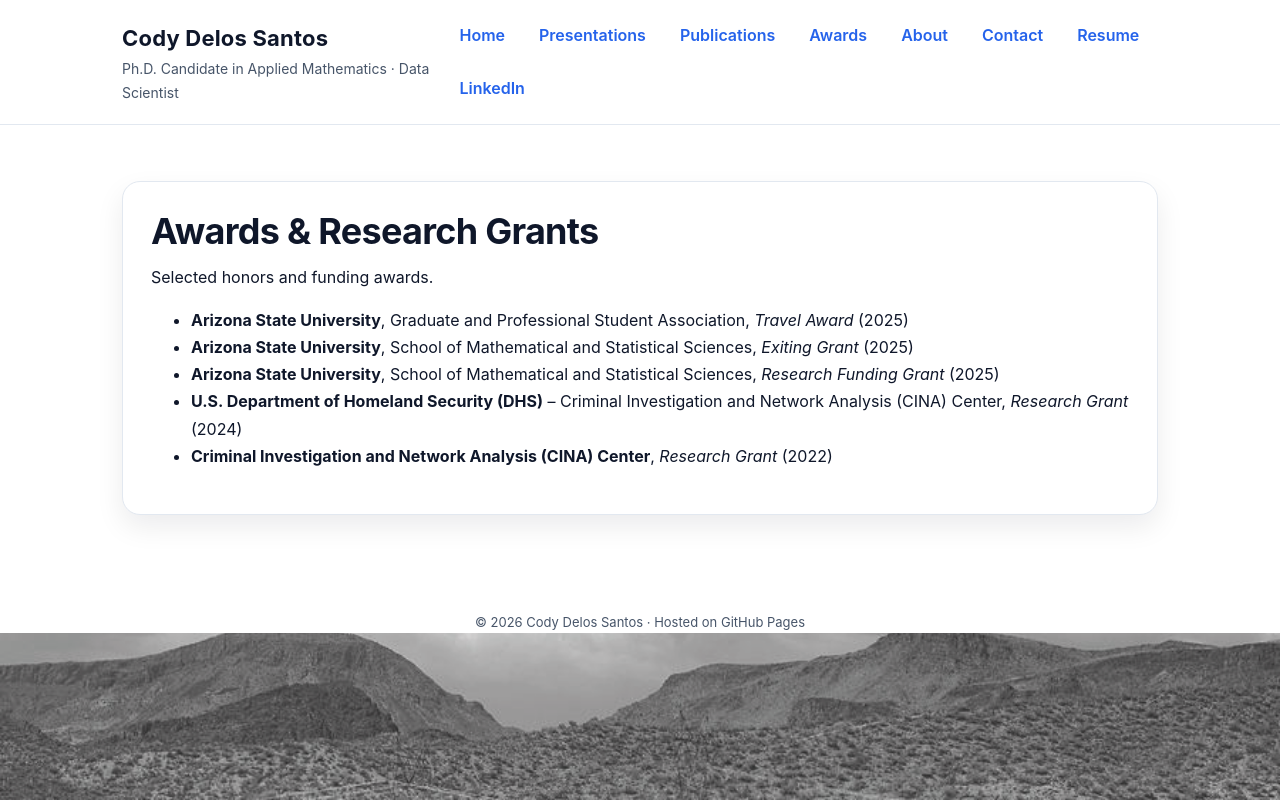
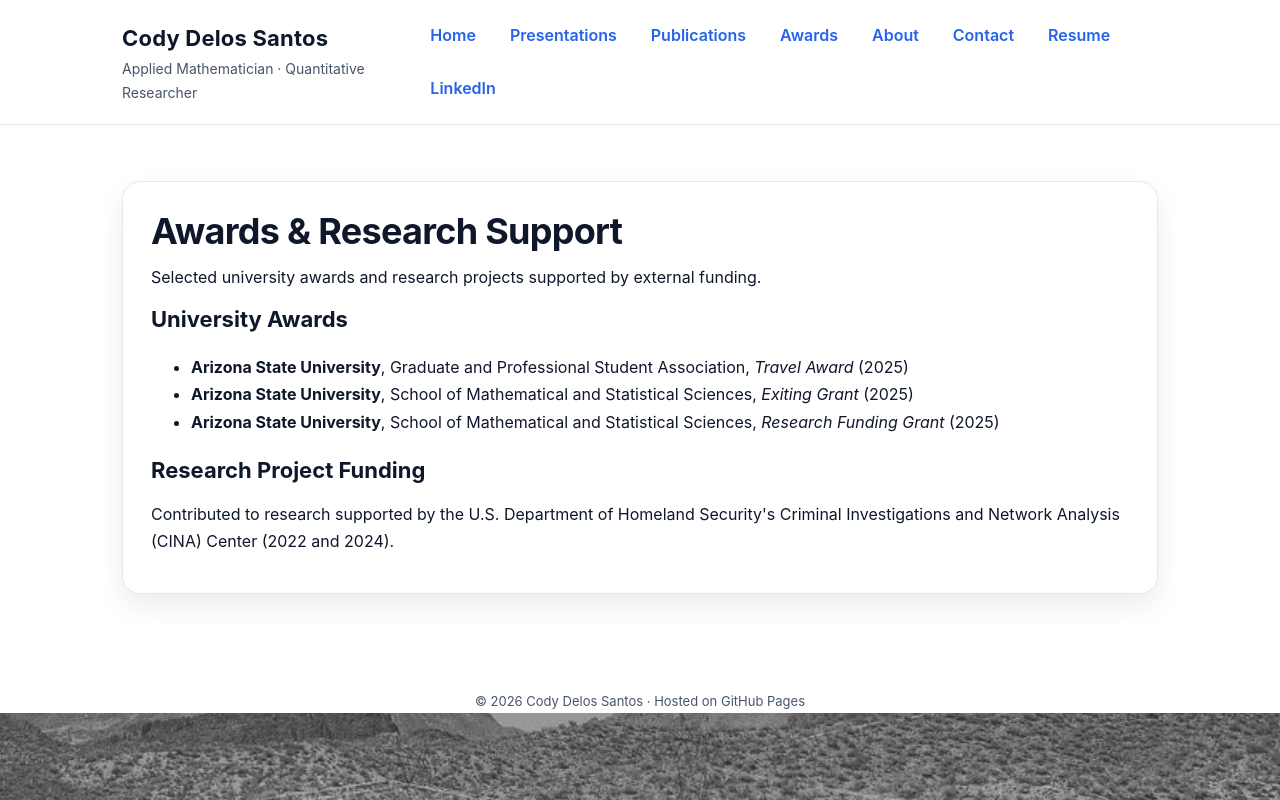
Before and after one commit to CJDelos1992/CJDelos1992.github.io, a plain HTML site: page awards.html in a window 1280 px wide. Drawn offline with Linux system fonts and the light colour scheme.

Commit message:
Refresh awards.html for 2026 quantitative research profile

```diff
--- a/awards.html
+++ b/awards.html
@@ -11,7 +11,7 @@
   <div class="wrap">
     <div class="brand">
       <h1>Cody Delos Santos</h1>
-      <div class="tag">Ph.D. Candidate in Applied Mathematics · Data Scientist</div>
+      <div class="tag">Applied Mathematician · Quantitative Researcher</div>
     </div>
 
     <nav>
@@ -29,15 +29,21 @@
 
 <main class="wrap">
   <section class="card pad">
-    <h2>Awards & Research Grants</h2>
-    <p>Selected honors and funding awards.</p>
+    <h2>Awards &amp; Research Support</h2>
+    <p>Selected university awards and research projects supported by external funding.</p>
+
+    <h3>University Awards</h3>
     <ul>
       <li><strong>Arizona State University</strong>, Graduate and Professional Student Association, <em>Travel Award</em> (2025)</li>
       <li><strong>Arizona State University</strong>, School of Mathematical and Statistical Sciences, <em>Exiting Grant</em> (2025)</li>
       <li><strong>Arizona State University</strong>, School of Mathematical and Statistical Sciences, <em>Research Funding Grant</em> (2025)</li>
-      <li><strong>U.S. Department of Homeland Security (DHS)</strong> – Criminal Investigation and Network Analysis (CINA) Center, <em>Research Grant</em> (2024)</li>
-      <li><strong>Criminal Investigation and Network Analysis (CINA) Center</strong>, <em>Research Grant</em> (2022)</li>
     </ul>
+
+    <h3>Research Project Funding</h3>
+    <p>
+      Contributed to research supported by the U.S. Department of Homeland Security's
+      Criminal Investigations and Network Analysis (CINA) Center (2022 and 2024).
+    </p>
   </section>
 </main>
 
```
